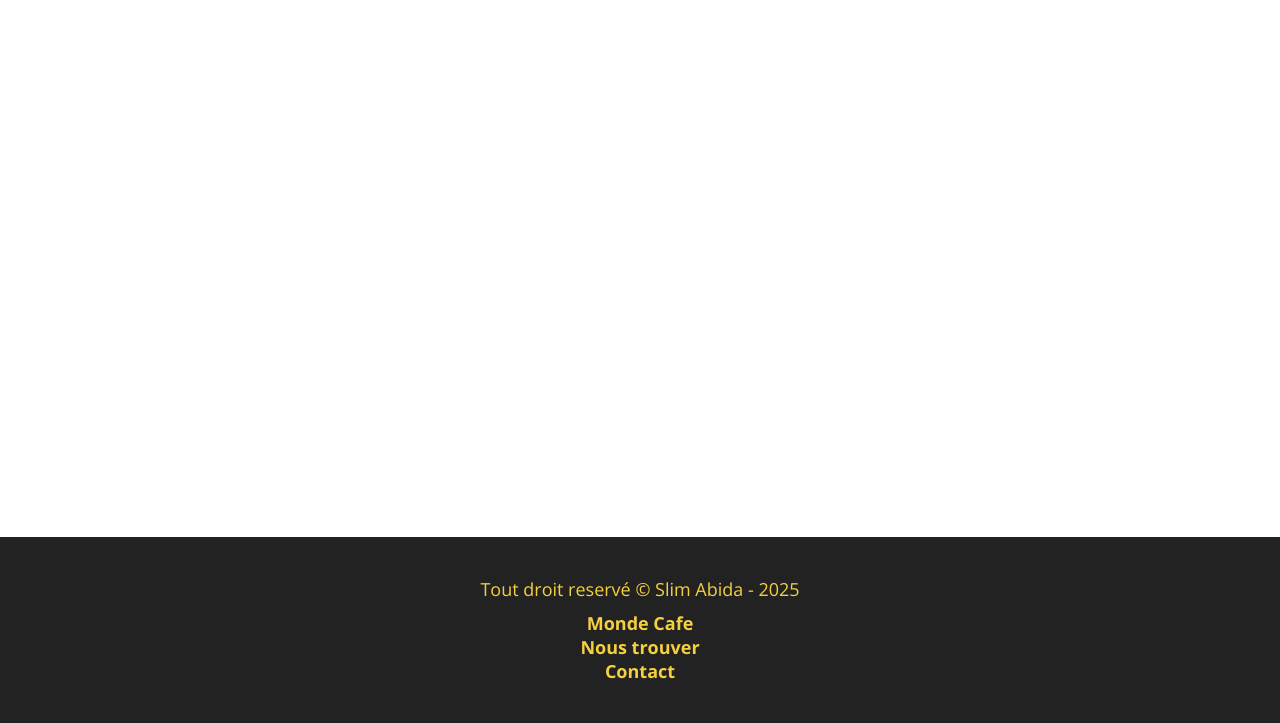
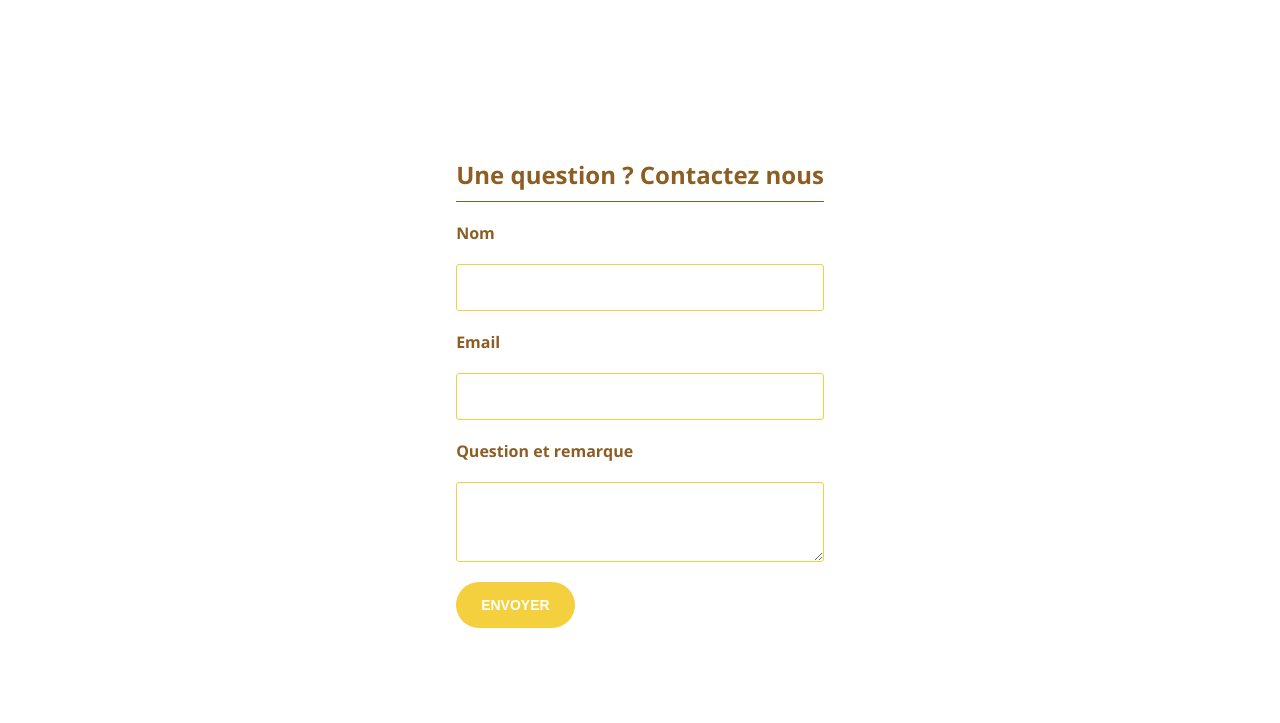
Before and after one commit to Slim-coder20/cafe_florette, a plain HTML site: page contact.html in a window 1280 px wide. Shown: the part 77-800 px from the top of the page. Drawn offline with nearby package versions, Linux system fonts and the light colour scheme.

Commit message:
mise en place du formulaire de contact

```diff
--- a/contact.html
+++ b/contact.html
@@ -32,7 +32,20 @@
       </nav>
     </header>
     <main>
-
+      <section class="contact">
+        <div class="contact-form-container">
+          <form action="#">
+            <h1 class="underline">Une question ? Contactez nous </h1>
+            <label for="name">Nom</label>
+            <input type="text" name="name" id="name" />
+            <label for="email">Email</label>
+            <input type="email" name="email" id="email" />
+            <label for="message">Question et remarque</label>
+            <textarea name="message" id="message"></textarea>
+            <button class="btn btn-primary">ENVOYER</button>
+          </form>
+        </div>
+      </section>
     </main>
 
     <footer>
--- a/css/styles.css
+++ b/css/styles.css
@@ -312,3 +312,42 @@ footer p {
 }
 
 /* Page Contact  */
+
+.contact {
+  padding: 100px 0 100px 0px;
+  display: flex;
+  justify-content: center;
+  align-items: center;
+  min-height: 100vh;
+}
+
+.contact-form-container {
+  max-width: 600px;
+  margin: auto;
+}
+
+.contact-form-container form label {
+  display: block;
+  font-weight: 700;
+  color: #8c5e24;
+  margin-top: 20px;
+  margin-bottom: 20px;
+
+}
+
+.contact-form-container form input, textarea {
+  display: block;
+  width: 100%;
+  padding: 15px;
+  border: 1px solid #f4d03f ;
+  border-radius: 3px;
+}
+
+.contact-form-container form textarea {
+  min-height: 80px;
+
+}
+
+.contact-form-container button {
+  margin-top: 20px;
+}
```
